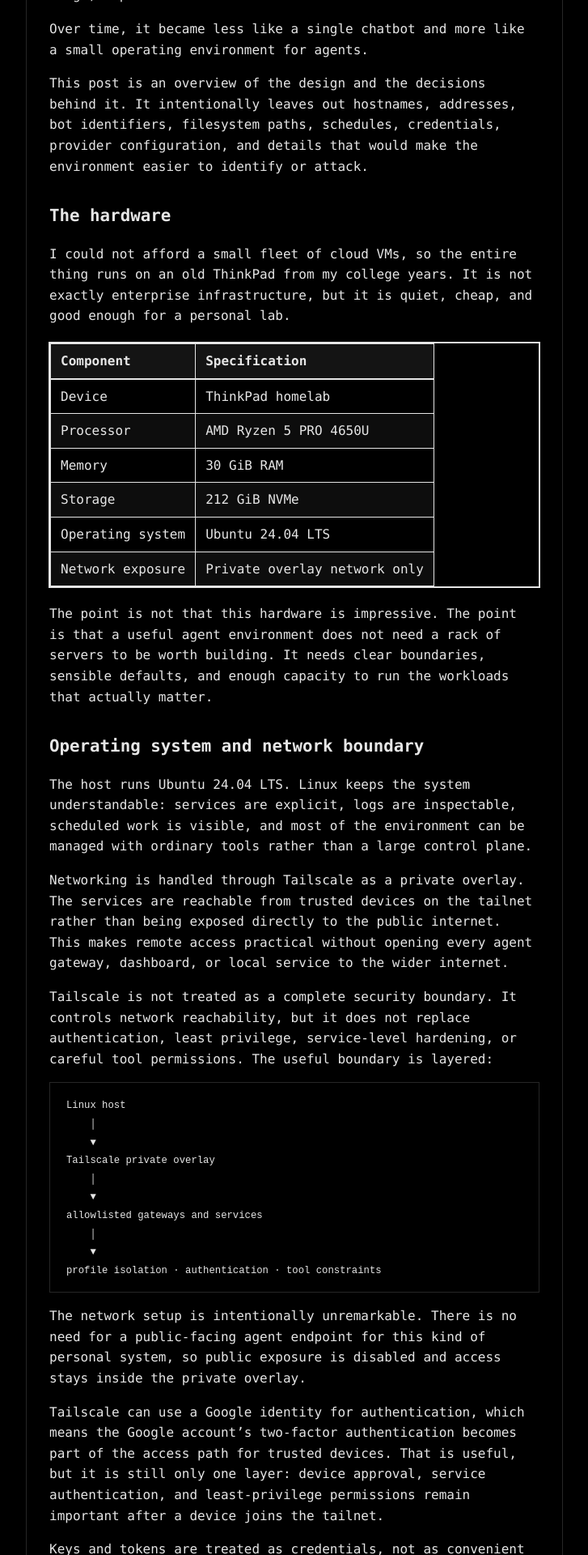
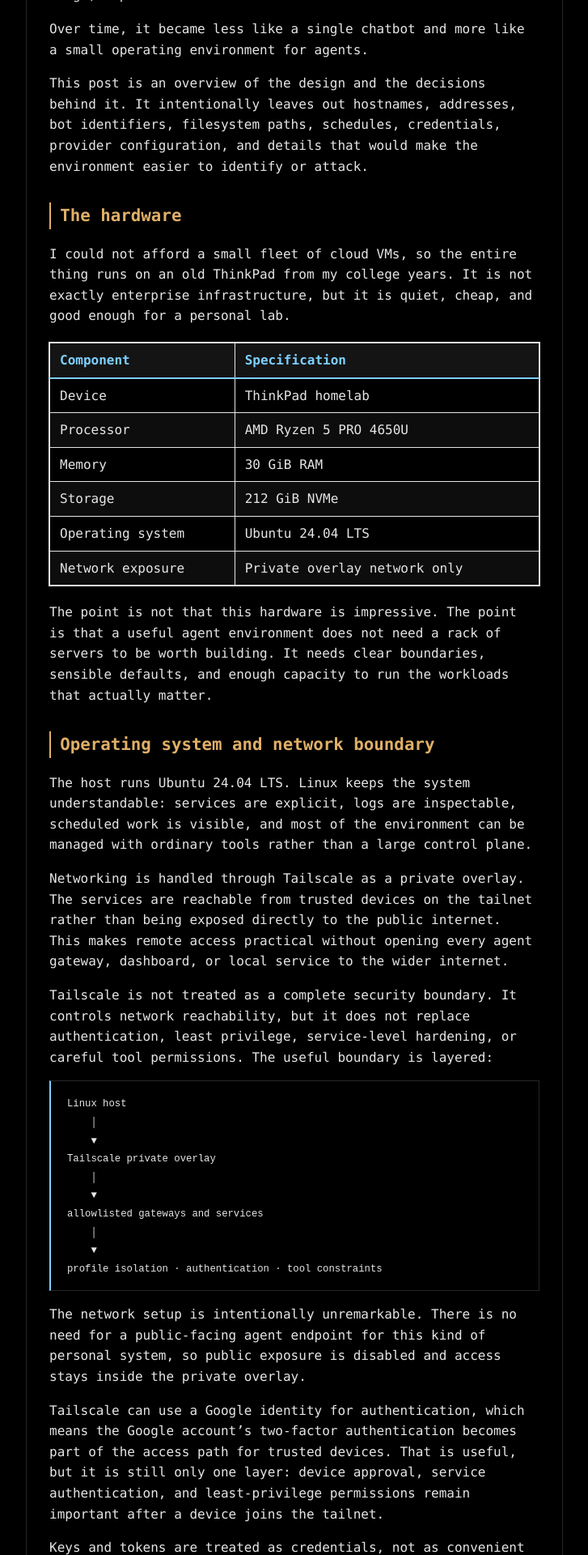
Before and after one commit to bhanuharya/bhanuharya.github.io, a Jekyll site: the page built from _posts/2026-08-19-building-a-small-self-hosted-agent-system-with-hermes.md, in a window 1280 px wide. Shown: the part 443-2363 px from the top of the page at 81% size, without its empty margins (276-1003 px from the left). Built offline with Jekyll 4.4.1, drawn with Linux system fonts in a browser that asks for light colours.

Commit message:
Fix desktop table geometry and add subtle CLI color accents

```diff
--- a/assets/css/style.css
+++ b/assets/css/style.css
@@ -8,6 +8,9 @@
   --text: #e6e6e6;
   --muted: #8a8a8a;
   --dim: #5c5c5c;
+  --cli-cyan: #7dcfff;
+  --cli-amber: #e0af68;
+  --cli-green: #9ece6a;
   --font: "SFMono-Regular", Consolas, "Liberation Mono", Menlo, "DejaVu Sans Mono", monospace;
 }
 
@@ -372,11 +375,15 @@ main.wrap {
 }
 
 .post-content h2 {
+  color: var(--cli-amber);
   font-size: 1.3rem;
   margin-top: 2rem;
+  padding-left: 0.7rem;
+  border-left: 2px solid var(--cli-amber);
 }
 
 .post-content h3 {
+  color: var(--cli-cyan);
   font-size: 1.1rem;
   margin-top: 1.75rem;
 }
@@ -430,10 +437,11 @@ main.wrap {
 }
 
 .post-content table {
-  display: block;
+  display: table;
   width: 100%;
   max-width: 100%;
-  overflow-x: auto;
+  overflow: visible;
+  table-layout: auto;
   border-collapse: collapse;
   margin: 1.25rem 0;
   background: var(--bg);
@@ -453,13 +461,22 @@ main.wrap {
 
 .post-content thead th {
   background: var(--panel-alt);
-  color: var(--text);
+  color: var(--cli-cyan);
   font-weight: 600;
-  border-bottom: 2px solid var(--text);
+  border-bottom: 2px solid var(--cli-cyan);
 }
 
 .post-content tbody tr:nth-child(even) {
   background: var(--panel);
+}
+
+.post-content a {
+  color: var(--cli-green);
+}
+
+.post-content a:hover,
+.post-content a:focus {
+  color: #c7f9cc;
 }
 
 .post-content table code {
@@ -470,6 +487,7 @@ main.wrap {
 .post-content pre {
   background: var(--bg);
   border: 1px solid var(--border);
+  border-left: 2px solid var(--cli-cyan);
   padding: 1rem 1.25rem;
   overflow-x: auto;
   font-size: 0.875rem;
```
